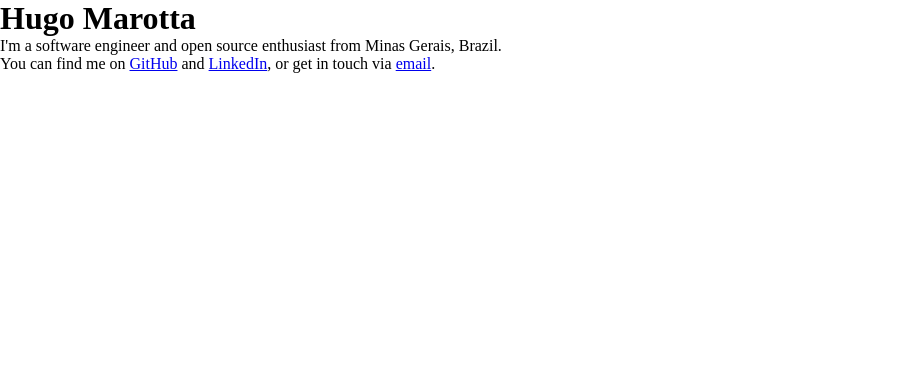
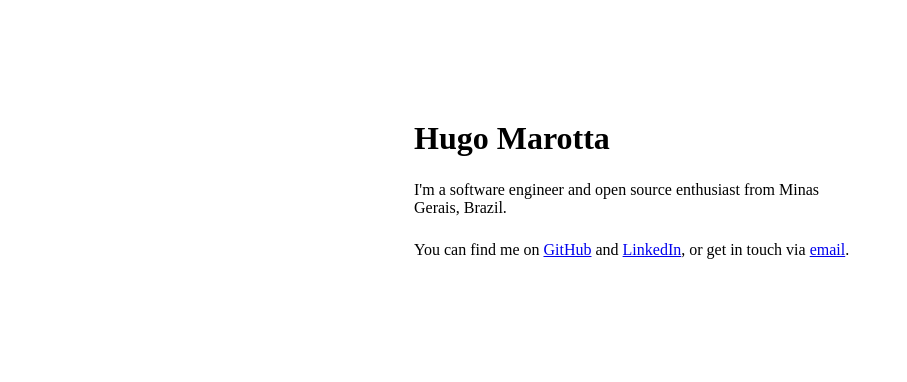
Before and after one commit to humtta/humtta-com, a website built with Parcel: page src/index.html in a window 1280 px wide. Shown: the whole page, without its empty margins (0-907 px from the left). Built offline with nearby package versions, Linux system fonts and the light colour scheme.

Commit message:
Add layout style

```diff
--- a/src/style.css
+++ b/src/style.css
@@ -35,3 +35,17 @@
   padding: 0;
   box-sizing: border-box;
 }
+
+/* Layout */
+
+.container {
+  margin: 0 auto;
+  padding: var(--container-padding-y) var(--container-padding-x);
+  max-width: var(--container-max-width);
+}
+
+main {
+  display: flex;
+  flex-direction: column;
+  gap: var(--spacing);
+}
```
